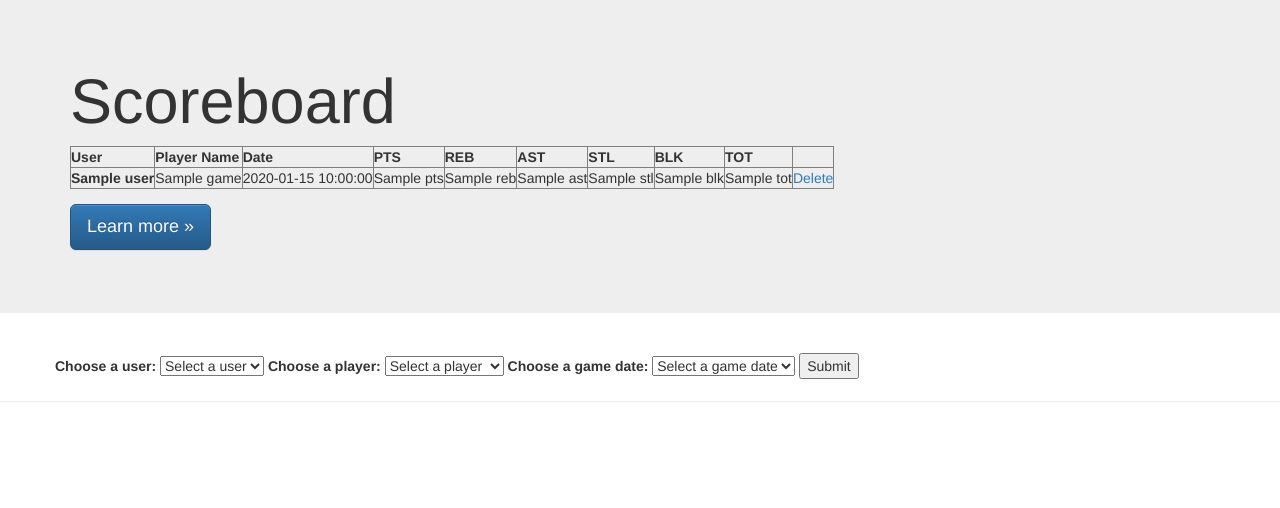
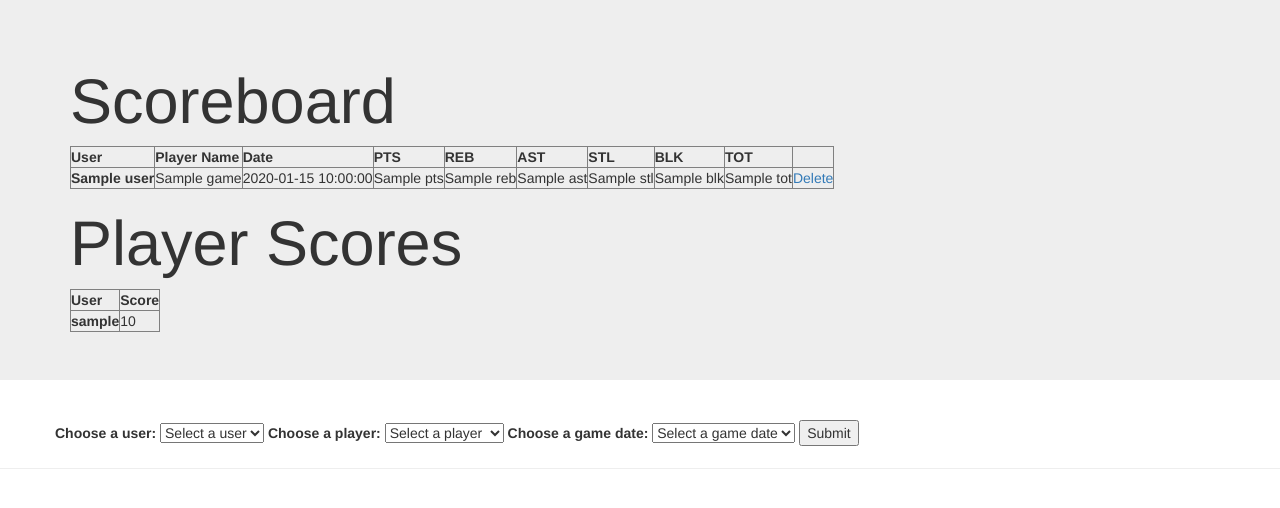
Before and after one commit to chrispuppe/finals-game, a Flask app: template templates/admin.html in a window 1280 px wide. Shown: the part 51-559 px from the top of the page. Run offline with Flask 2, Linux system fonts and the light colour scheme; tables that the repository leaves empty hold one stand-in row (values such as "Sample post"); the template is opened without the code that fills it: values that come from a table or form of the project are taken from there, most other values are stand-ins (such as "Sample title", 1, 10 or a date in 2020); parts of the project's set-up code (start-up, migrations or seed data) failed here and were passed over; some libraries are stand-ins or nearby versions.

Commit message:
User scores working

```diff
--- a/controller.py
+++ b/controller.py
@@ -154,9 +154,9 @@ def scoreboard():
     game_data = []
     user_scores = []
     current_users_list = user_list()
-    for user in current_users_list:
+    for list_user in current_users_list:
         user_for_board = {
-                            'Username': user['username'],
+                            'Username': list_user['username'],
                             'Score': 0
                             }
         user_scores.append(user_for_board)
@@ -172,10 +172,9 @@ def scoreboard():
                 player_game.update({'Selection_id': seleted_id})
                 game_data.append(player_game)
                 choice_count += 1
-                for user in user_scores:
-                    print(player_game)
-                    if user == selected_player:
-                        user['Score'] += player_game['TOT']
+                for board_user in user_scores:
+                    if board_user['Username'] == player_game['User']:
+                        board_user['Score'] += int(player_game['TOT'])
         if choice_count == 0:
             player_game = {
                 'Player Name': choice[0],
@@ -190,5 +189,4 @@ def scoreboard():
                 'Selection_id': seleted_id
             }
             game_data.append(player_game)
-    print(user_scores)
-    return game_data
+    return [game_data, user_scores]
--- a/templates/scoreboard.html
+++ b/templates/scoreboard.html
@@ -19,7 +19,7 @@
           </tr>
         </thead>
         <tbody>
-        {% for game in updated_scoreboard %}
+        {% for game in updated_scoreboard[0] %}
           <tr>
             <th>{{game['User']}}</th>
             <td>{{game['Player Name']}}</td>
@@ -33,10 +33,27 @@
             <td><a href="{{ url_for('delete_selection', id=game['Selection_id']) }}" method="POST">Delete</a></td>
           </tr>
         {% endfor %}
-      </tbody>
-    </table>
-        <p></p>
-        <p><a class="btn btn-primary btn-lg" href="#" role="button">Learn more &raquo;</a></p>
+        </tbody>
+      </table>
+      </div>
+      <div class="container">
+        <h1>Player Scores</h1>
+        <table border="1" class="dataframe data">
+          <thead>
+            <tr style="text-align: right;">
+              <th>User</th>
+              <th>Score</th>
+            </tr>
+          </thead>
+          <tbody>
+          {% for game in updated_scoreboard[1] %}
+            <tr>
+              <th>{{game['Username']}}</th>
+              <td>{{game['Score']}}</td>
+            </tr>
+          {% endfor %}
+        </tbody>
+      </table>
       </div>
     </div>
 <!-- {% endblock %} -->
```
